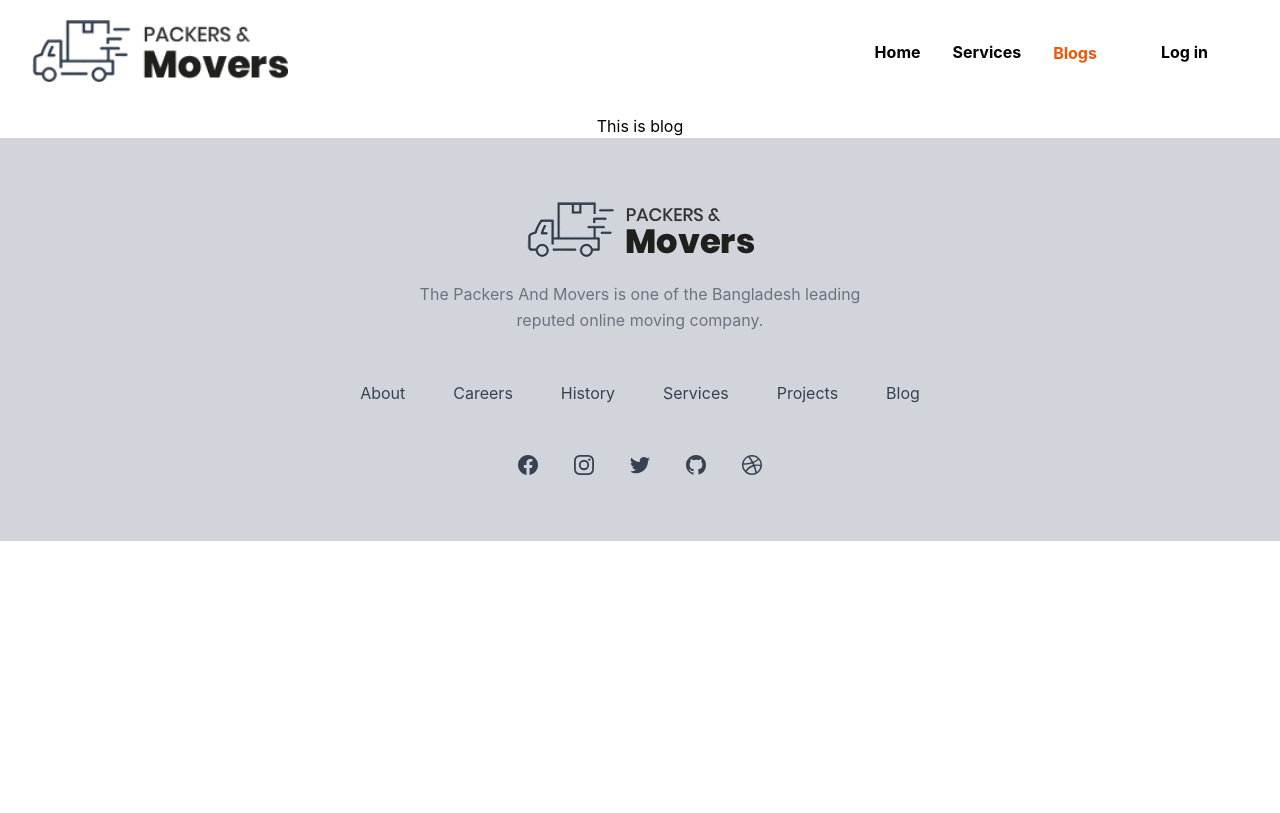
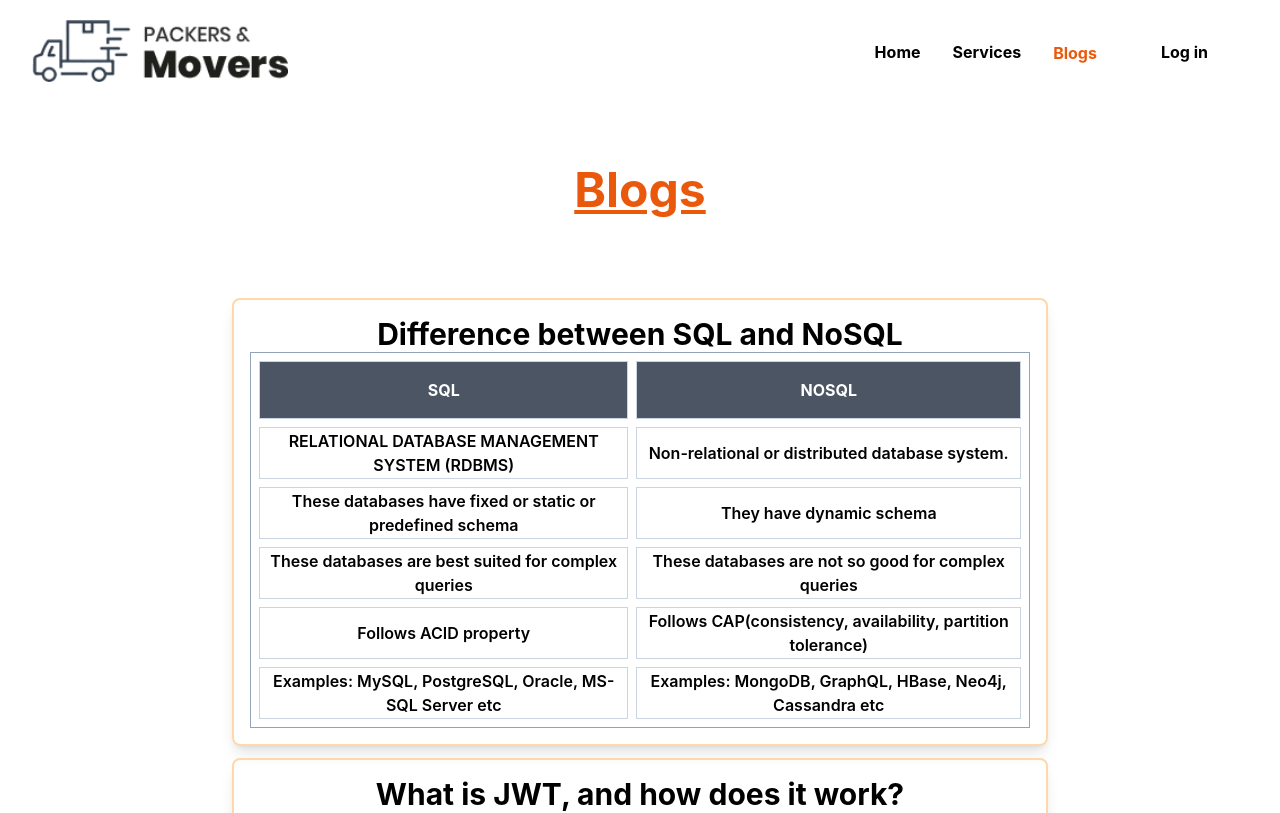
Before and after one commit to Rakib01754/packers-movers-public-repo, a React (Create React App) app: page /blogs in a window 1280 px wide. Shown: the top 813 px of the page. Built offline with nearby package versions, Linux system fonts and the light colour scheme; no server answers.

Commit message:
blog page updated

```diff
--- a/src/components/pages/AddService/AddService.js
+++ b/src/components/pages/AddService/AddService.js
@@ -34,7 +34,8 @@ const AddService = () => {
 
     }
     return (
-
+        <>
+            <h1 className='text-center text-5xl font-bold underline text-orange-600 my-6'>Add Service</h1>
             <form onSubmit={handleFormSubmit}>
                 <div className="relative z-0 mb-6 w-[80%] md:w-[50%] mx-auto group border-gray-400">
                     <input type="text" name="name" id="serviceName" className="block mb-2 py-2.5 px-2 w-full text-sm text-gray-900 bg-transparent  border-2 border-gray-500 appearance-none dark:text-white dark:border-gray-600 dark:focus:border-blue-500 focus:outline-none focus:ring-0 focus:border-blue-600 peer" placeholder="Service Name" required />
@@ -48,6 +49,8 @@ const AddService = () => {
                 <button type="submit" className="mb-5 text-white bg-blue-700 hover:bg-blue-800 focus:ring-4 focus:outline-none focus:ring-blue-300 font-medium rounded-lg text-sm w-full sm:w-auto px-5 py-2.5 text-center dark:bg-blue-600 dark:hover:bg-blue-700 dark:focus:ring-blue-800">Submit</button>
             </form>
 
+        </>
+
     );
 };
 
--- a/src/components/pages/Blogs/Blogs.js
+++ b/src/components/pages/Blogs/Blogs.js
@@ -2,8 +2,102 @@ import React from 'react';
 
 const Blogs = () => {
     return (
-        <div>
-            <h1>This is blog</h1>
+        <div className='p-5 mt-5'>
+            <h1 className='text-center text-5xl font-bold underline text-orange-600 my-6'>Blogs</h1>
+            <div className="text-black my-12">
+                <div className="container max-w-4xl px-10 py-6 mx-auto">
+                    <div className="mt-3 border-2 p-4 border-orange-200 shadow-lg rounded-lg">
+                        <h5 className="text-3xl font-bold hover:underline">Difference between SQL and NoSQL</h5>
+                        <table class="border-separate border-spacing-2 border border-slate-400 w-full">
+                            <thead>
+                                <tr className='bg-gray-600 text-white'>
+                                    <th class="border border-slate-300 py-4">SQL</th>
+                                    <th class="border border-slate-300 py-4">NOSQL</th>
+                                </tr>
+                            </thead>
+                            <tbody className='font-semibold'>
+                                <tr>
+                                    <td class="border border-slate-300">RELATIONAL DATABASE MANAGEMENT SYSTEM (RDBMS)</td>
+                                    <td class="border border-slate-300">Non-relational or distributed database system.</td>
+                                </tr>
+                                <tr>
+                                    <td class="border border-slate-300">These databases have fixed or static or predefined schema</td>
+                                    <td class="border border-slate-300">They have dynamic schema</td>
+                                </tr>
+                                <tr>
+                                    <td class="border border-slate-300">These databases are best suited for complex queries</td>
+                                    <td class="border border-slate-300">These databases are not so good for complex queries</td>
+                                </tr>
+                                <tr>
+                                    <td class="border border-slate-300">Follows ACID property</td>
+                                    <td class="border border-slate-300">Follows CAP(consistency, availability, partition tolerance)</td>
+                                </tr>
+                                <tr>
+                                    <td class="border border-slate-300">Examples: MySQL, PostgreSQL, Oracle, MS-SQL Server etc</td>
+                                    <td class="border border-slate-300">Examples: MongoDB, GraphQL, HBase, Neo4j, Cassandra etc</td>
+                                </tr>
+                            </tbody>
+                        </table>
+                    </div>
+                    <div className="mt-3  border-2 p-4 border-orange-200 shadow-lg rounded-lg">
+                        <h2 className="text-3xl font-bold hover:underline">What is JWT, and how does it work?</h2>
+                        <h4 className='text-2xl font-semibold py-3 underline'>What is JWT?</h4>
+                        <p className="mt-2">JWT, or JSON Web Token, is an open standard used to share security information between two parties — a client and a server. Each JWT contains encoded JSON objects, including a set of claims. JWTs are signed using a cryptographic algorithm to ensure that the claims cannot be altered after the token is issued.</p>
+
+                        <h5 className='text-2xl font-semibold py-3 underline'>How Does it Work</h5>
+                        <p className='px-5'>
+                            JWTs differ from other web tokens in that they contain a set of claims. Claims are used to transmit information between two parties. What these claims are depends on the use case at hand. For example, a claim may assert who issued the token, how long it is valid for, or what permissions the client has been granted.
+
+                            A JWT is a string made up of three parts, separated by dots (.), and serialized using base64. In the most common serialization format, compact serialization, the JWT looks something like this: xxxxx.yyyyy.zzzzz.
+
+                            Once decoded, you will get two JSON strings:
+
+                            The header and the payload.
+                            The signature.
+                            The JOSE (JSON Object Signing and Encryption) header contains the type of token — JWT in this case — and the signing algorithm.
+
+                            The payload contains the claims. This is displayed as a JSON string, usually containing no more than a dozen fields to keep the JWT compact. This information is typically used by the server to verify that the user has permission to perform the action they are requesting.
+
+                            There are no mandatory claims for a JWT, but overlaying standards may make claims mandatory. For example, when using JWT as bearer access token under OAuth2.0, iss, sub, aud, and exp must be present. some are more common than others.
+
+                            The signature ensures that the token hasn’t been altered. The party that creates the JWT signs the header and payload with a secret that is known to both the issuer and receiver, or with a private key known only to the sender. When the token is used, the receiving party verifies that the header and payload match the signature.
+                        </p>
+                    </div>
+                    <div className="mt-3  border-2 p-4 border-orange-200 shadow-lg rounded-lg">
+                        <h2 className="text-3xl font-bold hover:underline">What is the difference between javascript and NodeJS?</h2>
+                        <div className="mt-2"><p>1. JavaScript is a client-side scripting language that is lightweight, cross-platform, and interpreted. Both Java and HTML include it. Node.js, on the other hand, is a V8-based server-side programming language. </p>
+
+                            <p>As a result, it is used to create network-centric applications. It's a networked system made for data-intensive real-time applications. If we compare node js vs. python, it is clear that node js will always be the preferred option. </p>
+
+                            <p>2. JavaScript is a simple programming language that can be used with any browser that has the JavaScript Engine installed. Node.js, on the other hand, is an interpreter or execution environment for the JavaScript programming language. It requires libraries that can be conveniently accessed from JavaScript programming to be more helpful. </p>
+
+                            <p> 3. Any engine may run JavaScript. As a result, writing JavaScript is incredibly easy, and any working environment is similar to a complete browser. Node.js, on the other hand, only enables the V8 engine. Written JavaScript code, on the other hand, can run in any context, regardless of whether the V8 engine is supported. </p>
+
+                            <p>4. A specific non-blocking operation is required to access any operating system. There are a few essential objects in JavaScript, but they are entirely OS-specific. </p>
+
+                            <p>
+                                Node.js, on the other hand, can now operate non-blocking software tasks out of any JavaScript programming. It contains no OS-specific constants. Node.js establishes a strong relationship with the system files, allowing companies to read and write to the hard drive.
+                            </p>
+
+                            <p>
+                                5. The critical benefits of JavaScript include a wide choice of interfaces and interactions and just the proper amount of server contact and direct visitor input.
+                            </p>
+
+                            <p>
+                                Node.js, on the other hand, offers node package management with over 500 modules and the capacity to handle many requests at the same time. It also offers the unique ability to enable microservice architecture and the Internet of Things. Even when comparing node js vs. react js, node js always wins.
+                            </p>
+                        </div>
+                    </div>
+                    <div className="mt-3  border-2 p-4 border-orange-200 shadow-lg rounded-lg">
+                        <h2 className='text-3xl font-bold hover:underline'>How does NodeJS handle multiple requests at the same time?</h2>
+                        <p className="mt-2">
+                            When a new request comes in, NodeJS checks if it requires any blocking IO operations, if not, the EventLoop processes it and sends the response back to the client directly. If yes, then the request is forwarded to the thread manager, which then based on an algorithm, picks up an idle thread from the pool and lets it process the request. After completion of the request processing operation, the thread, returns the response back to the EventLoop which is then forwarded to the client. Thus, even if an incoming request needs blocking IO, the thread pool allows it to run asynchronously in the background without blocking the EventLoop and it gives a seamless experience of NodeJS handling multiple incoming requests concurrently without any persistent delays or bottlenecks.
+                        </p>
+                    </div>
+
+                </div>
+
+            </div>
         </div>
     );
 };
--- a/src/components/pages/Home/SampleService/SingleService.js
+++ b/src/components/pages/Home/SampleService/SingleService.js
@@ -7,7 +7,7 @@ const SingleService = ({ service }) => {
     const { name, details, fee, rating, picture, _id } = service
     return (
         <div className="flex justify-center">
-            <div className="rounded-lg shadow-lg bg-white max-w-sm">
+            <div className="rounded-lg shadow-lg bg-white max-w-sm border-2 border-orange-300">
                 <PhotoProvider>
                     <PhotoView src={picture}>
                         <img src={picture} className="rounded-t-lg h-80 w-full" alt="" />
--- a/src/components/pages/Reviews/MyReviews.js
+++ b/src/components/pages/Reviews/MyReviews.js
@@ -45,6 +45,7 @@ const MyReviews = () => {
     }
     return (
         <>
+            <h1 className='text-center text-5xl font-bold underline text-orange-600 my-6'>My Reviews</h1>
             {
                 (reviews.length) ?
                     <>
--- a/src/components/pages/Services/Service.js
+++ b/src/components/pages/Services/Service.js
@@ -6,7 +6,7 @@ const Service = ({ service }) => {
     const { name, details, fee, rating, picture, _id } = service
     return (
         <div className="flex justify-center">
-            <div className="rounded-lg shadow-lg bg-white max-w-sm">
+            <div className="rounded-lg shadow-lg bg-white max-w-sm border-2 border-orange-300">
                 <PhotoProvider>
                     <PhotoView src={picture}>
                         <img src={picture} className="rounded-t-lg h-80 w-full" alt="" />
```
Lines whose indentation alone changed are shown as unchanged.
